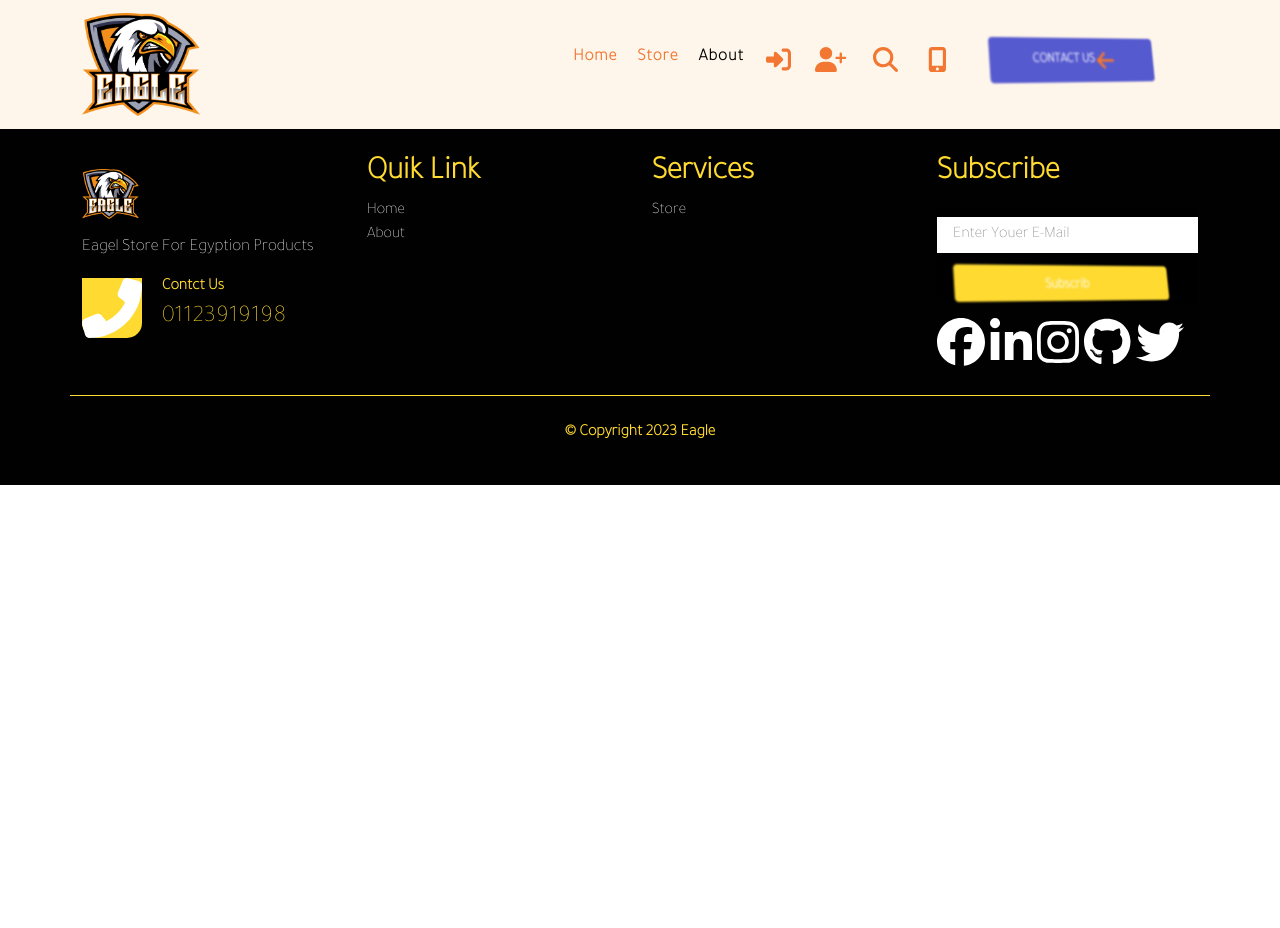
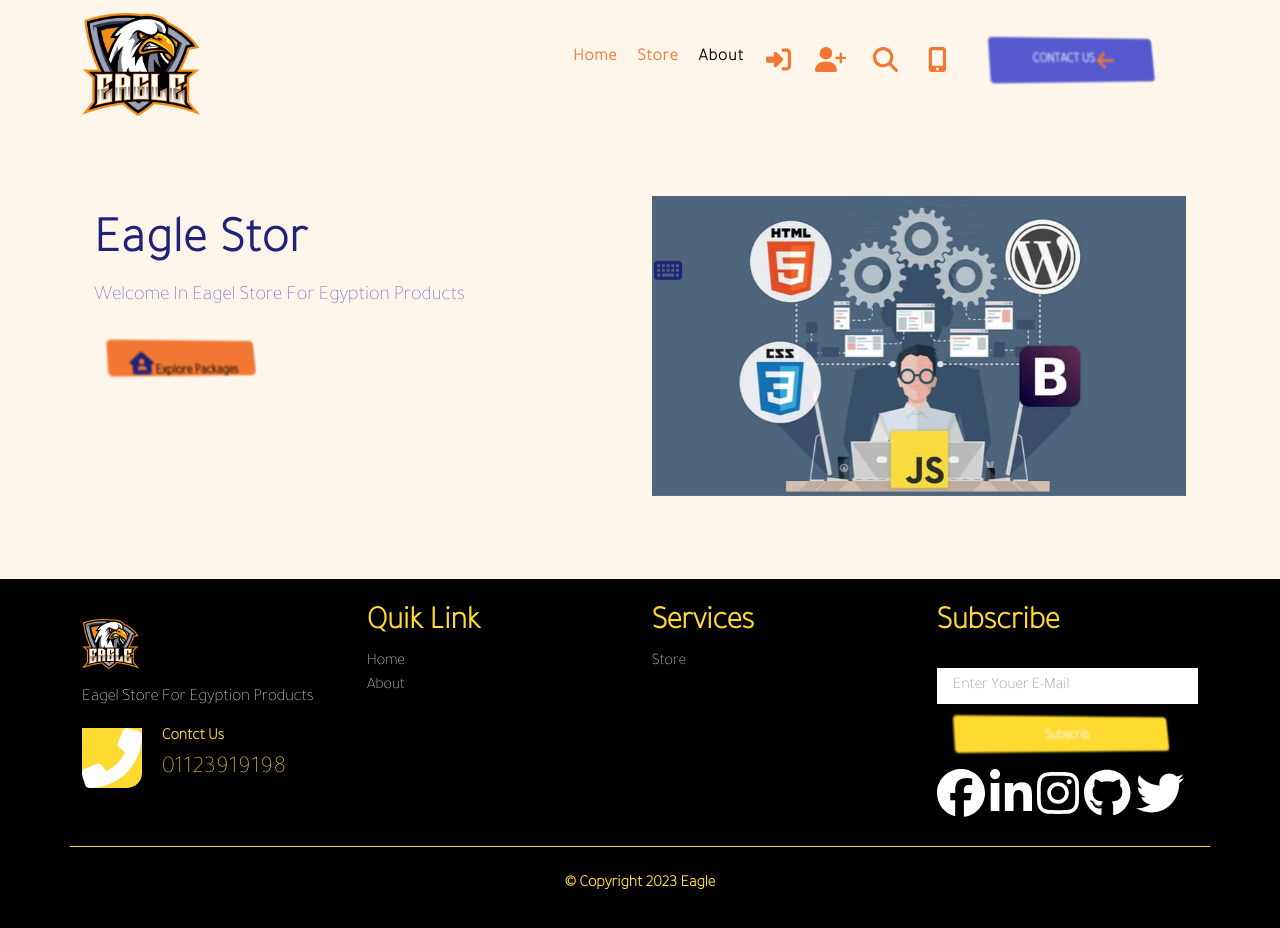
Before and after one commit to a7med58/SimpleEcommer.github.io, a React (Create React App) app: page / in a window 1280 px wide. Shown: the top 928 px of the page. Before the commit the page ends 800 px from the top, so only its background shows below. Built offline with nearby package versions, Linux system fonts and the light colour scheme; a web font is replaced by a local one.

Commit message:
Home Component In Main Page

```diff
--- a/src/App.js
+++ b/src/App.js
@@ -20,6 +20,7 @@ import ViewPosts from "./Page/UserPanel/ViewProducts";
 const routes = createBrowserRouter(
   createRoutesFromElements(
     <Route path="/" element={<LayOut />}>
+      <Route index path="/" element={<Home />} />
       <Route index path="/home" element={<Home />} />
       <Route path="/login" element={<Login />} />
       <Route path="/registration" element={<RegistrationForm />} />
--- a/src/Component/LayOut/LayOut.js
+++ b/src/Component/LayOut/LayOut.js
@@ -7,9 +7,7 @@ const LayOut = () => {
   return (
     <Fragment>
       <NavBars />
-      <main>
-        <Outlet />
-      </main>
+      <Outlet />
       <Footer />
     </Fragment>
   );
```
